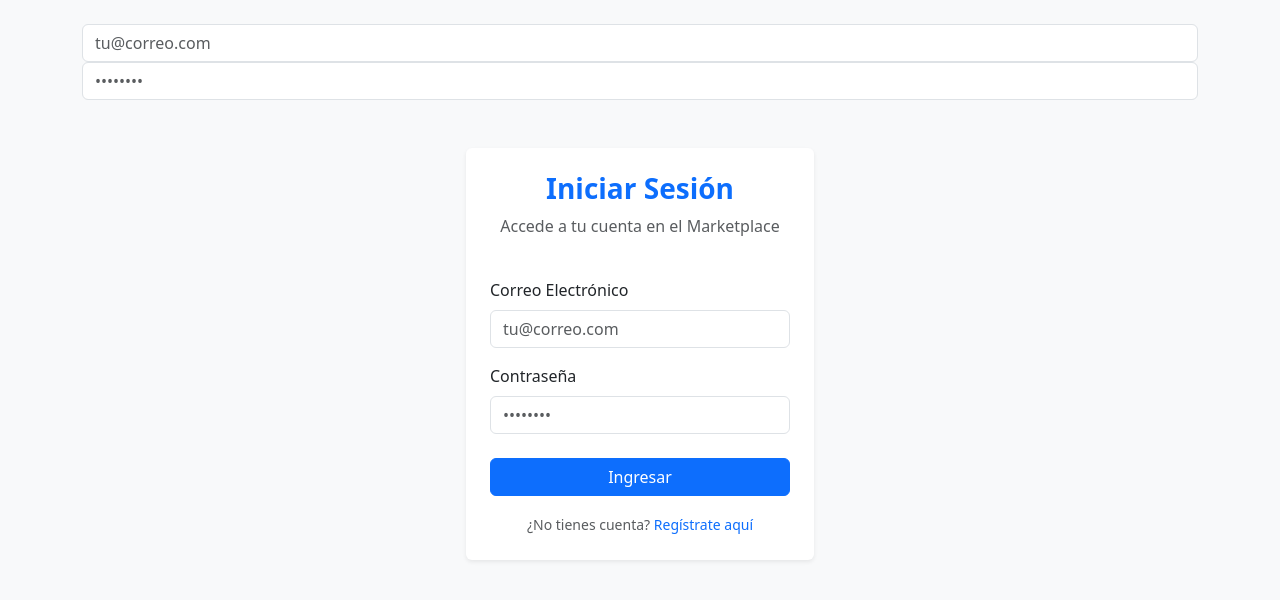
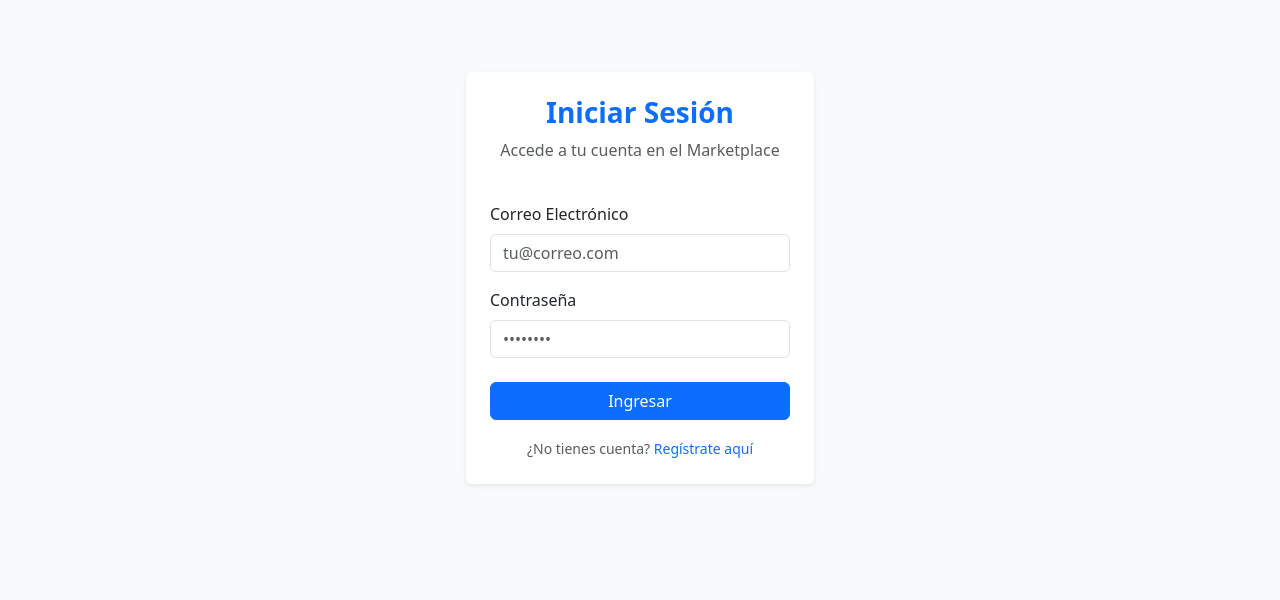
Before and after one commit to otambraico/marketplace, a Flask app: page /login in a window 1280 px wide. Shown: the top 600 px of the page. Run offline with Flask 3, Linux system fonts and the light colour scheme; some libraries are stand-ins or nearby versions.

Commit message:
54 actualización del sistema en producción

```diff
--- a/app.py
+++ b/app.py
@@ -189,7 +189,7 @@ def login():
             db_id = user['id'] if isinstance(user, dict) else user[0]
             db_nombre = user['nombre'] if isinstance(user, dict) else user[1]
 
-            if db_password == password:
+            if check_password_hash(db_password, password):
                 session['user_id'] = db_id
                 session['nombre'] = db_nombre
                 session['rol'] = db_rol
--- a/templates/login.html
+++ b/templates/login.html
@@ -1,7 +1,5 @@
 {% extends "base.html" %}
 {% block content %}
-<input type="email" name="email" class="form-control" placeholder="tu@correo.com" autocomplete="username" required>
-<input type="password" name="password" class="form-control" placeholder="••••••••" autocomplete="current-password" required>
 <div class="container py-5">
     <div class="row justify-content-center">
         <div class="col-12 col-md-6 col-lg-4">
```
